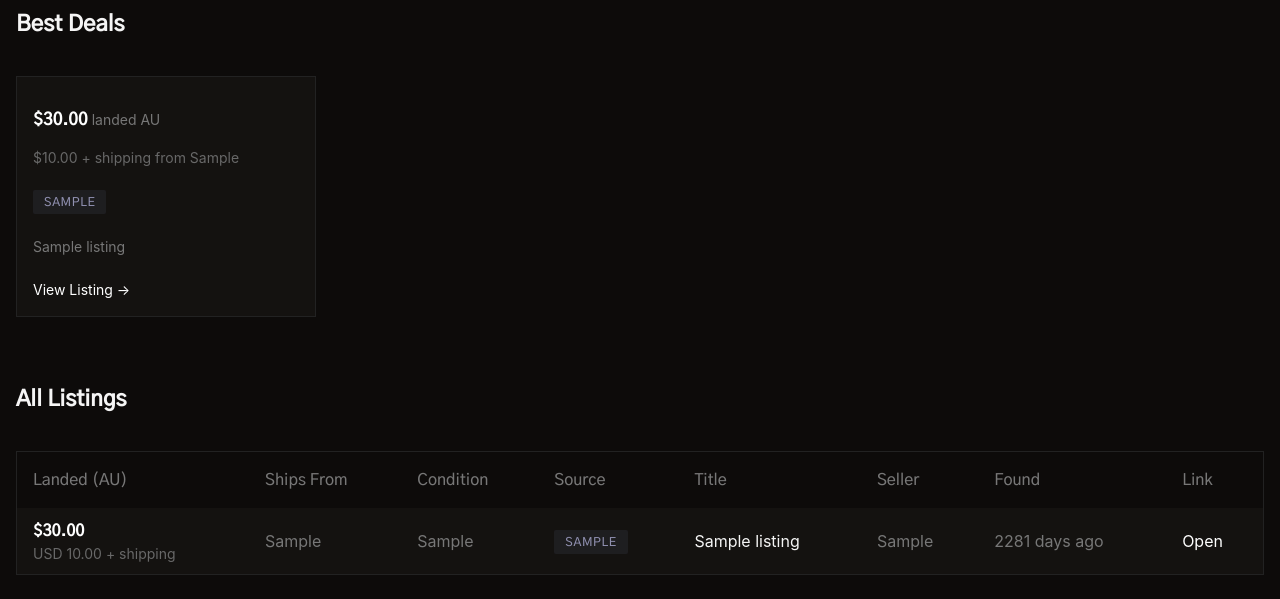
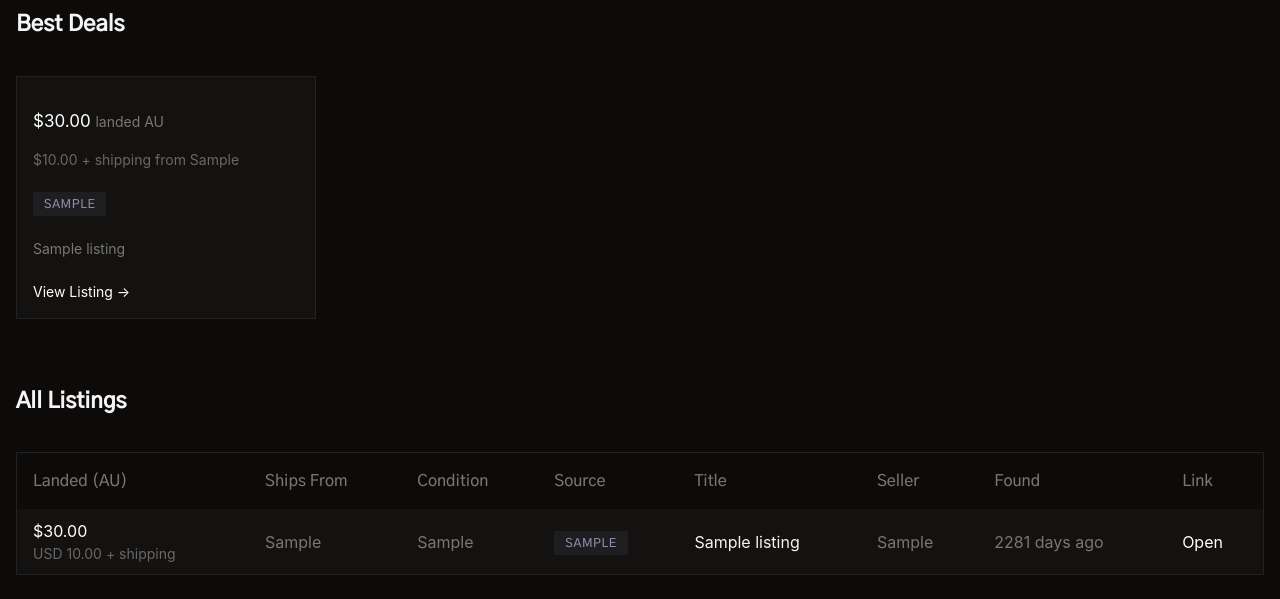
Before and after one commit to jacobem1836/Vinyl-Scraper, a FastAPI app: page /item/1 in a window 1280 px wide. Shown: the part 447-1046 px from the top of the page. Run offline with FastAPI, Linux system fonts and the light colour scheme; tables that the repository leaves empty hold one stand-in row (values such as "Sample post"); data that the repository does not hold is empty; some web fonts are replaced.

Commit message:
feat(17-02): update utility-class weights for name>price hierarchy
- .text-title: weight 400 → 450, line-height 1.3 → 1.25 (primary visual hero)
- .text-price: weight 600 → 350, line-height 1.2 → 1.3 (supporting detail)
- .card-price: weight 600 → 350, line-height 1.2 → 1.3 (supporting detail)
- .price-best: weight 600 → 400 (stays within D-05 price range, avoids overriding card-price)
- .text-heading (700), .text-subheading (600) unchanged per D-09

```diff
--- a/static/style.css
+++ b/static/style.css
@@ -551,11 +551,11 @@ button, input, select, textarea {
 .text-label      { font-size: var(--text-label); }
 .text-sm         { font-size: var(--text-sm); }
 .text-body       { font-size: var(--text-body); }
-.text-title      { font-size: var(--text-title); font-weight: 400; line-height: 1.3; }
+.text-title      { font-size: var(--text-title); font-weight: 450; line-height: 1.25; }
 .text-subheading { font-size: var(--text-subheading); font-weight: 600; line-height: 1.2; }
 .text-heading    { font-size: var(--text-heading); font-weight: 700; line-height: 1.1; }
-.text-price      { font-size: var(--text-price); font-weight: 600; line-height: 1.2; }
-.card-price      { font-size: var(--text-price); font-weight: 600; line-height: 1.2; }
+.text-price      { font-size: var(--text-price); font-weight: 350; line-height: 1.3; }
+.card-price      { font-size: var(--text-price); font-weight: 350; line-height: 1.3; }
 .text-muted      { color: var(--color-text-muted); }
 .text-faint      { color: var(--color-text-faint); }
 .text-accent     { color: var(--color-accent); }
@@ -563,7 +563,7 @@ button, input, select, textarea {
 .text-success    { color: var(--color-success); }
 
 /* Preserved from existing */
-.price-best { color: var(--color-accent); font-weight: 600; }
+.price-best { color: var(--color-accent); font-weight: 400; }
 .title-cell { max-width: 200px; overflow: hidden; text-overflow: ellipsis; white-space: nowrap; }
 
 /* ============================================================
```
